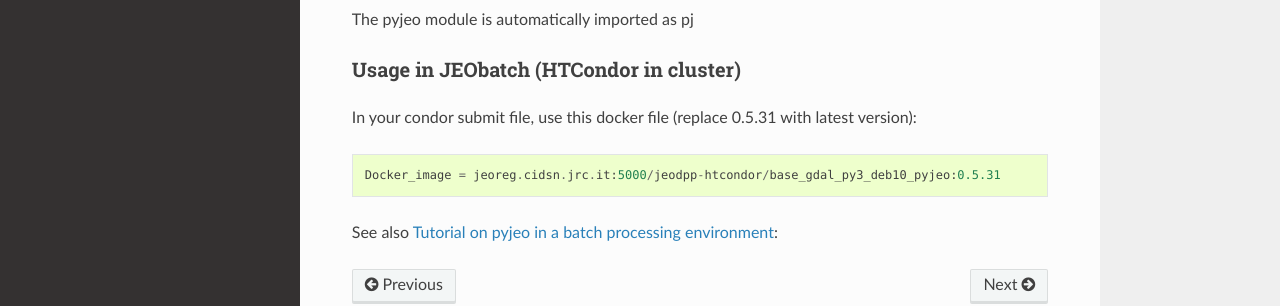
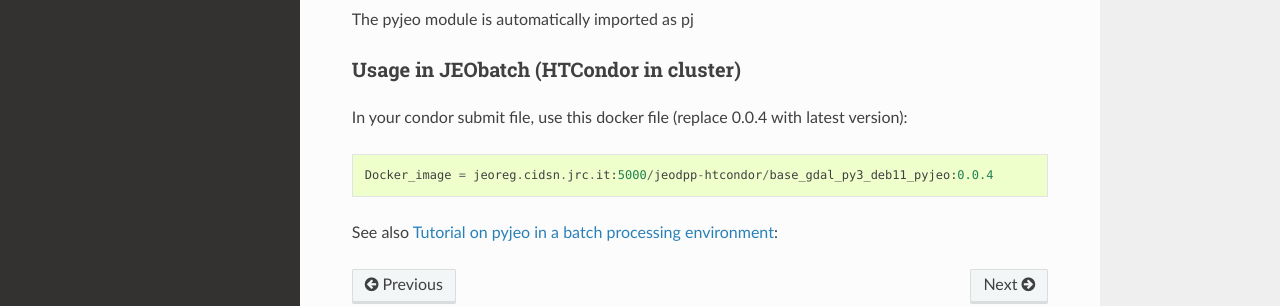
Before and after one commit to ec-jrc/jeolib-pyjeo, a Sphinx documentation site: the page built from doc/1_intro.rst, in a window 1280 px wide and 900 px high, scrolled down 3931 px. Shown: the part 466-772 px from the top of the window. Built offline with Sphinx 7.4.7 and the Read the Docs theme 2.0.0, drawn with Linux system fonts in a browser that asks for light colours; cross-references to code outside the pages are shown as plain code.

Commit message:
update batch version for HTCondor and copy constructor JimVect in docs

```diff
--- a/doc/1_intro.rst
+++ b/doc/1_intro.rst
@@ -138,8 +138,9 @@ The pyjeo module is automatically imported as pj
 
 Usage in JEObatch (HTCondor in cluster)
 ^^^^^^^^^^^^^^^^^^^^^^^^^^^^^^^^^^^^^^^
-In your condor submit file, use this docker file (replace 0.5.31 with latest version)::
+In your condor submit file, use this docker file (replace 0.0.4 with latest version)::
 
-  Docker_image = jeoreg.cidsn.jrc.it:5000/jeodpp-htcondor/base_gdal_py3_deb10_pyjeo:0.5.31
+  Docker_image = jeoreg.cidsn.jrc.it:5000/jeodpp-htcondor/base_gdal_py3_deb11_pyjeo:0.0.4
+
 
 See also :ref:`Tutorial_jeobatch`:
--- a/doc/3_reference.rst
+++ b/doc/3_reference.rst
@@ -459,7 +459,7 @@ Copy constructor: create a new copy of a JimVect vector data object
 
    Create a new JimVect object from an existing JimVect object, copying all data ::
 
-        v_copy = pj.Jim(v, output = 'newcopy.sqlite')
+        v_copy = pj.JimVect(v, output = 'newcopy.sqlite')
 
 
 Convert JimVect object to dictionary
```
